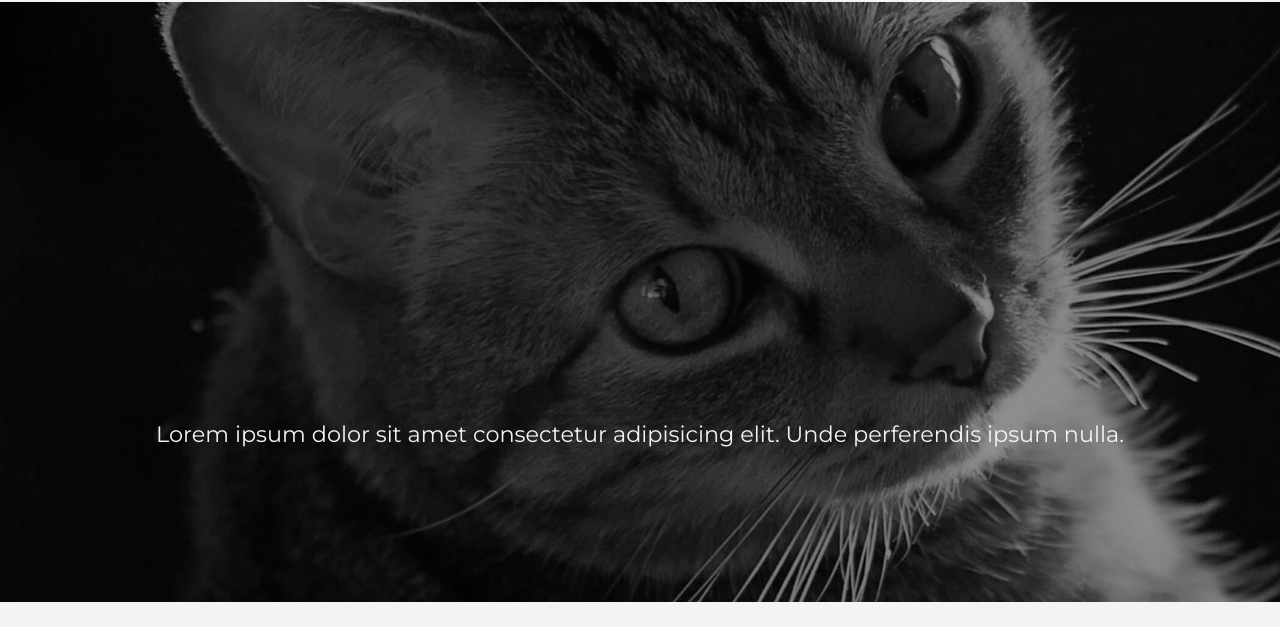
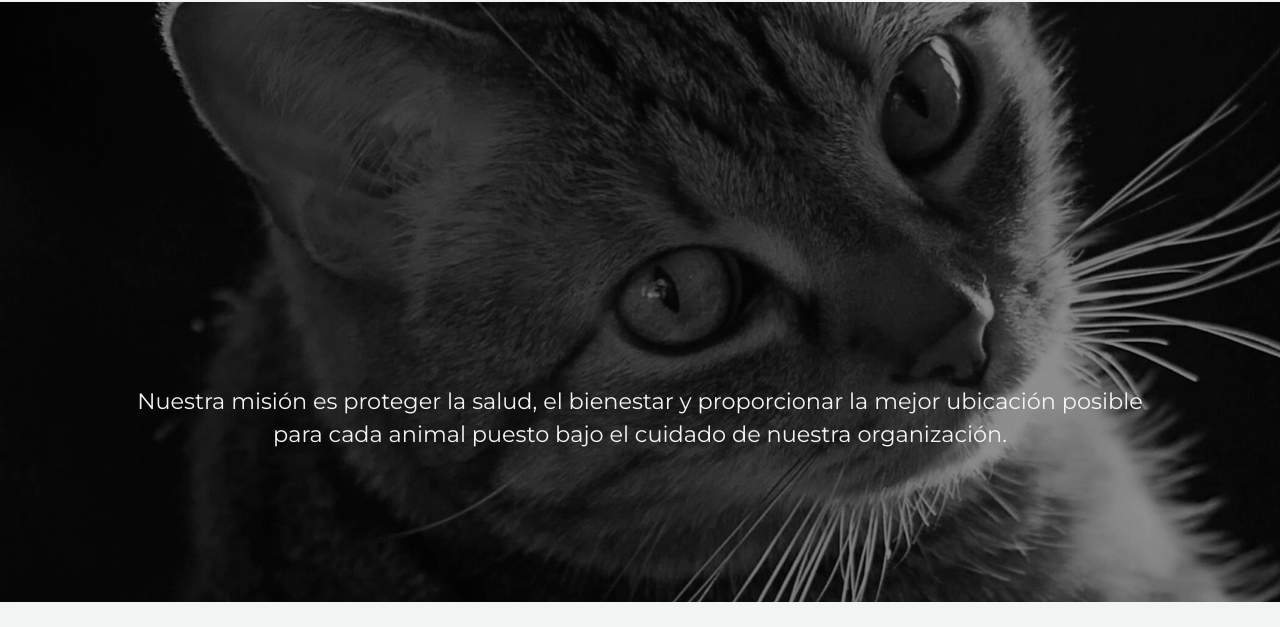
Before and after one commit to yenifer-gonzalez/PF-Gonzalez, a plain HTML site: page pages/about.html in a window 1280 px wide. Shown: the part 173-800 px from the top of the page. Drawn offline with nearby package versions, Linux system fonts and the light colour scheme.

Commit message:
adopt links were fixed and styles were added to the main texts

```diff
--- a/pages/about.html
+++ b/pages/about.html
@@ -47,8 +47,9 @@
 
     <section class="top aboutTop">
       <p class="textImage">
-        Lorem ipsum dolor sit amet consectetur adipisicing elit. Unde
-        perferendis ipsum nulla.
+        Nuestra misión es proteger la salud, el bienestar y proporcionar la
+        mejor ubicación posible para cada animal puesto bajo el cuidado de
+        nuestra organización.
       </p>
     </section>
 
--- a/styles/styles.css
+++ b/styles/styles.css
@@ -107,8 +107,11 @@ a {
 
 .textImage {
     font-size: 170%;
+    padding-left: 10%;
+    padding-right: 10%;
     margin-bottom: 150px;
     color: #f2f4f3;
+    text-align: center;
 }
 
 /* Images top */
```
Also changed, not shown: pages/adopt.html (+7 -3 lines).
